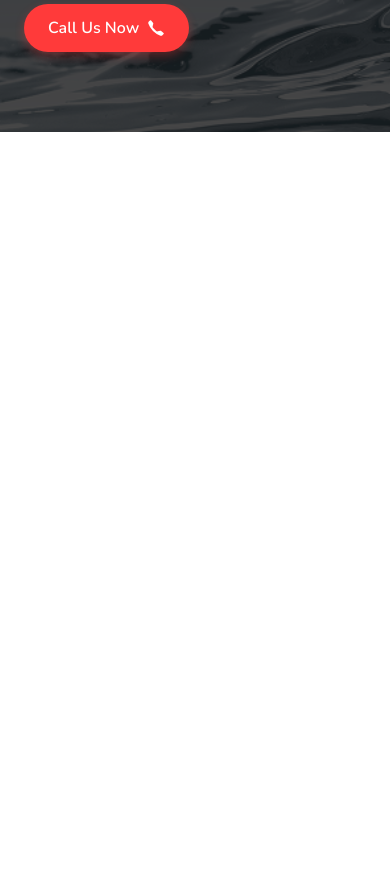
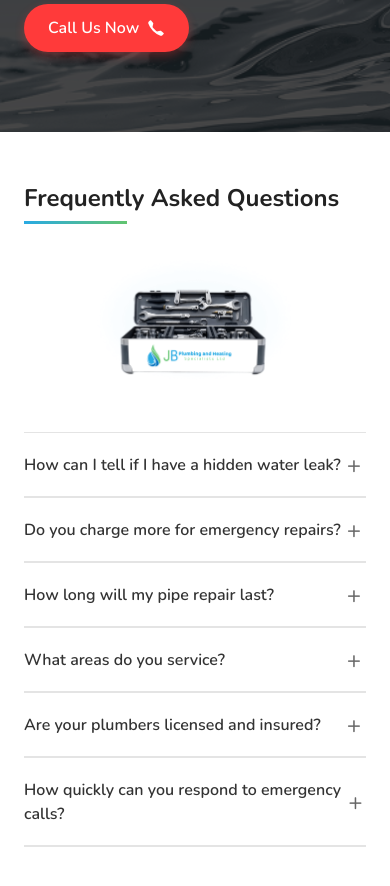
Before and after one commit to Huzaifa-Akram/JBPG-Plumbing-site, a Next.js app: page / in a window 390 px wide. Shown: the part 6680-7566 px from the top of the page. Before the commit the page ends 6812 px from the top, so only its background shows below. Built offline with nearby package versions, Linux system fonts and the light colour scheme; no server answers.

Commit message:
FAQ Section

```diff
--- a/src/app/page.tsx
+++ b/src/app/page.tsx
@@ -2,8 +2,10 @@ import Hero from "@/components/Hero";
 import AboutUs from "@/components/AboutUs";
 import Services from "@/components/Services";
 import Reviews from "@/components/Reviews";
+import EmergencyCallSection from "@/components/EmergencyCallSection";
+import FAQs from "@/components/FAQs";
+import { faqsData } from "@/data/faqsdata";
 import type { Metadata } from "next";
-import EmergencyCallSection from "@/components/EmergencyCallSection";
 
 export const metadata: Metadata = {
   title:
@@ -23,6 +25,7 @@ export default function Home() {
       <Services />
       <Reviews />
       <EmergencyCallSection />
+      <FAQs faqs={faqsData} />
     </main>
   );
 }
--- /dev/null
+++ b/src/components/FAQs.module.css
@@ -0,0 +1,189 @@
+/* FAQs.module.css */
+.faqSection {
+  width: 100%;
+  padding: 4rem 0;
+  background-color: #ffffff;
+}
+
+.faqContainer {
+  padding-inline: 6rem;
+  margin-left: 0;
+  margin-right: 0;
+  max-width: 1400px;
+  margin: 0 auto;
+}
+
+.faqContentWrapper {
+  width: 100%;
+}
+
+.faqTitle {
+  font-size: 2rem;
+  font-weight: 700;
+  color: #222;
+  margin: 0 0 2rem 0;
+  position: relative; /* Added to support absolute positioning of pseudo-element */
+}
+
+.faqTitle::after {
+  content: "";
+  position: absolute;
+  bottom: -0.5rem;
+  left: 0;
+  width: 30%; /* Changed from 8rem to 100% to cover the whole text width */
+  height: 3px;
+  background: linear-gradient(
+    90deg,
+    #29aae3,
+    #62c46f
+  ); /* Changed to your brand colors */
+}
+
+.faq-heading::after {
+  content: "";
+  position: absolute;
+  bottom: -0.5rem;
+  left: 0;
+  width: 8rem;
+  height: 3px;
+  background: linear-gradient(90deg, #4caf50, #2196f3);
+}
+
+.faqLayout {
+  display: flex;
+  width: 100%;
+  gap: 3rem;
+}
+
+.faqImageContainer {
+  flex-shrink: 0;
+  width: 400px;
+  max-width: 400px;
+  align-self: flex-start;
+}
+
+.faqImage {
+  width: 100%;
+  height: auto;
+  object-fit: cover;
+}
+
+.faqList {
+  flex: 1;
+  width: 100%;
+}
+
+.faqItem {
+  border-top: 1px solid #e4e4e4;
+}
+
+.faqItem:last-child {
+  border-bottom: 1px solid #e4e4e4;
+}
+
+.faqQuestion {
+  position: relative;
+  width: 100%;
+  display: flex;
+  justify-content: space-between;
+  align-items: center;
+  padding: 1.5rem 0;
+  background: none;
+  border: none;
+  text-align: left;
+  font-size: 1.125rem;
+  font-weight: 600;
+  color: #333;
+  cursor: pointer;
+  transition: color 0.3s ease;
+}
+
+.faqQuestion:hover {
+  color: #29aae3;
+}
+
+.faqIcon {
+  display: flex;
+  align-items: center;
+  justify-content: center;
+  width: 24px;
+  height: 24px;
+  font-size: 1.5rem;
+  font-weight: 400;
+  line-height: 0;
+  color: #666;
+  transition: color 0.3s ease, transform 0.3s ease;
+}
+
+.faqItemOpen .faqIcon {
+  color: #29aae3;
+}
+
+.faqAnswer {
+  padding: 0 1rem 1.5rem 0;
+  color: #555;
+  line-height: 1.6;
+}
+
+.faqAnswer p {
+  margin: 0;
+}
+
+.faqDivider {
+  height: 1px;
+  background-color: #e4e4e4;
+  margin-top: -1px;
+}
+
+/* Responsive styles */
+@media (max-width: 1200px) {
+  .faqContainer {
+    padding-inline: 4rem;
+  }
+}
+
+@media (max-width: 992px) {
+  .faqLayout {
+    flex-direction: column;
+    gap: 2rem;
+  }
+
+  .faqImageContainer {
+    width: 250px;
+    max-width: 100%;
+    margin: 0 auto;
+  }
+}
+
+@media (max-width: 768px) {
+  .faqContainer {
+    padding-inline: 2rem;
+  }
+
+  .faqTitle {
+    font-size: 1.75rem;
+  }
+
+  .faqQuestion {
+    font-size: 1rem;
+    padding: 1.25rem 0;
+  }
+}
+
+@media (max-width: 576px) {
+  .faqContainer {
+    padding-inline: 1.5rem;
+  }
+
+  .faqTitle {
+    font-size: 1.5rem;
+  }
+
+  .faqSection {
+    padding: 3rem 0;
+  }
+
+  .faqTitle {
+    margin-bottom: 1.5rem;
+  }
+}
--- /dev/null
+++ b/src/components/FAQs.tsx
@@ -0,0 +1,100 @@
+"use client";
+import React, { useState } from "react";
+import styles from "./FAQs.module.css";
+import Image from "next/image";
+
+interface FAQItem {
+  question: string;
+  answer: string;
+}
+
+interface FAQsProps {
+  title?: string;
+  faqs: FAQItem[];
+  imageUrl?: string;
+  imageAlt?: string;
+}
+
+const FAQs: React.FC<FAQsProps> = ({
+  title = "Frequently Asked Questions",
+  faqs,
+  imageUrl = "/images/suitcase.png", // Default to suitcase image
+  imageAlt = "Plumbing tools illustration",
+}) => {
+  const [openIndex, setOpenIndex] = useState<number | null>(null);
+  const [imageError, setImageError] = useState(false);
+
+  const toggleFAQ = (index: number) => {
+    setOpenIndex(openIndex === index ? null : index);
+  };
+
+  const handleImageError = () => {
+    console.log("Image failed to load");
+    setImageError(true);
+  };
+
+  return (
+    <section className={styles.faqSection} aria-labelledby="faq-heading">
+      <div className={styles.faqContainer}>
+        <div className={styles.faqContentWrapper}>
+          <h2 id="faq-heading" className={styles.faqTitle}>
+            Frequently Asked Questions
+          </h2>
+
+          <div className={styles.faqLayout}>
+            {imageUrl && !imageError && (
+              <div className={styles.faqImageContainer}>
+                <Image
+                  src={imageUrl}
+                  alt={imageAlt}
+                  className={styles.faqImage}
+                  width={350}
+                  height={350}
+                  onError={handleImageError}
+                  priority={false}
+                />
+              </div>
+            )}
+
+            <div className={styles.faqList}>
+              {faqs.map((faq, index) => (
+                <div
+                  key={`faq-${index}`}
+                  className={`${styles.faqItem} ${
+                    openIndex === index ? styles.faqItemOpen : ""
+                  }`}
+                >
+                  <button
+                    className={styles.faqQuestion}
+                    onClick={() => toggleFAQ(index)}
+                    aria-expanded={openIndex === index}
+                    aria-controls={`faq-answer-${index}`}
+                  >
+                    <span>{faq.question}</span>
+                    <span className={styles.faqIcon}>
+                      {openIndex === index ? "−" : "+"}
+                    </span>
+                  </button>
+
+                  <div
+                    id={`faq-answer-${index}`}
+                    className={styles.faqAnswer}
+                    style={{
+                      display: openIndex === index ? "block" : "none",
+                    }}
+                  >
+                    <p>{faq.answer}</p>
+                  </div>
+
+                  <div className={styles.faqDivider}></div>
+                </div>
+              ))}
+            </div>
+          </div>
+        </div>
+      </div>
+    </section>
+  );
+};
+
+export default FAQs;
--- /dev/null
+++ b/src/data/faqsdata.ts
@@ -0,0 +1,33 @@
+// faqsdata.ts
+export const faqsData = [
+  {
+    question: "How can I tell if I have a hidden water leak?",
+    answer:
+      "Look for unexplained water bill increases, damp patches on walls, musty smells, or the sound of running water when taps are off. We use thermal imaging technology to detect hidden leaks accurately without guesswork.",
+  },
+  {
+    question: "Do you charge more for emergency repairs?",
+    answer:
+      "Never. We offer the same fair pricing 24/7 with no after-hours surcharges. You'll always get an upfront quote before we begin any work, so there are no surprises.",
+  },
+  {
+    question: "How long will my pipe repair last?",
+    answer:
+      "Our repairs are built to last. Standard repairs come with a 5-year warranty, while full pipe replacements include a 10-year warranty. We use premium materials and conduct a free 30-day follow-up inspection on all work.",
+  },
+  {
+    question: "What areas do you service?",
+    answer:
+      "We provide plumbing services throughout London and surrounding areas, including all major boroughs within a 50-mile radius. Contact us to confirm we service your specific location.",
+  },
+  {
+    question: "Are your plumbers licensed and insured?",
+    answer:
+      "Absolutely. All our plumbers are fully licensed, bonded, and insured. We also conduct thorough background checks and provide ongoing training to ensure the highest quality service and workmanship.",
+  },
+  {
+    question: "How quickly can you respond to emergency calls?",
+    answer:
+      "We pride ourselves on fast response times. For emergencies, we typically arrive within 1-2 hours. Our 24/7 dispatch team will give you an accurate arrival time when you call.",
+  },
+];
```
